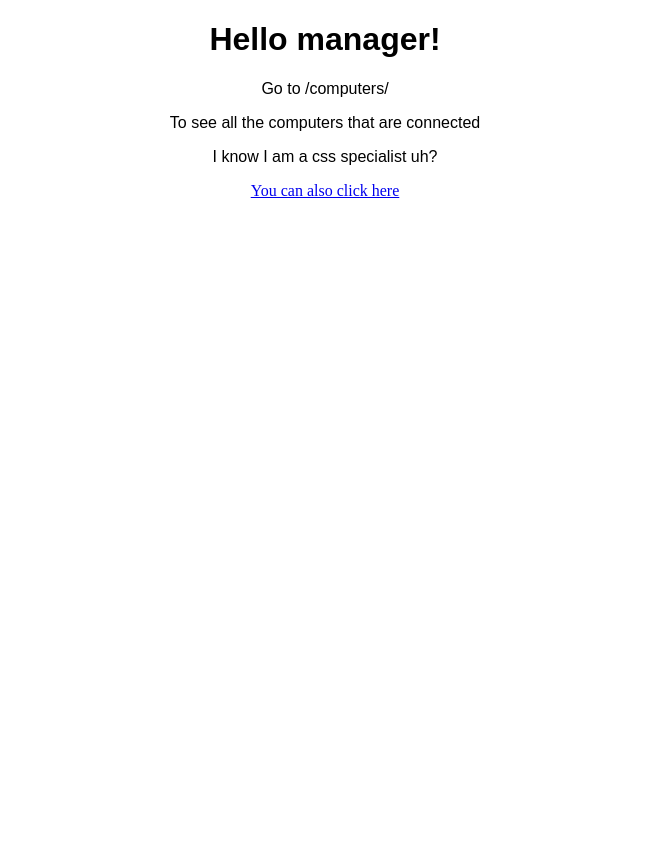
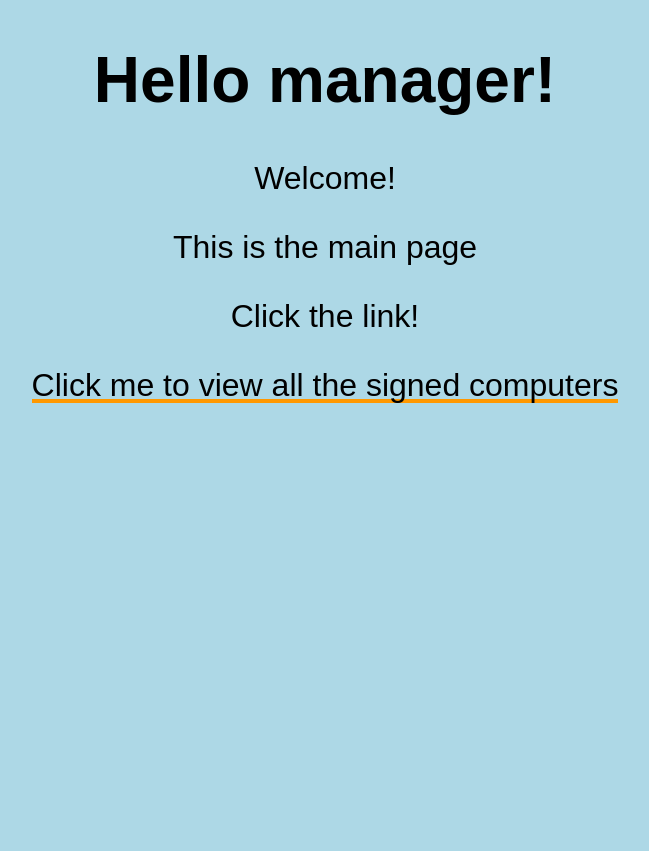
Before and after one commit to PachUp/Monitoring_Project, a Flask app: page / in a window 1280 px wide. Shown: the whole page, without its empty margins (315-964 px from the left). Before the commit the page ends 198 px from the top, so only its background shows below. Run offline with Flask 2, Linux system fonts and the light colour scheme.

Commit message:
Main page design + small adjustments

```diff
--- a/static/css/index.css
+++ b/static/css/index.css
@@ -3,9 +3,41 @@ h1{
     text-align: center;
 }
 p{
-    font-family: sans-serif;
+    font-family: unset;
     text-align: center;
 }
 .computers_link{
     text-align: center;
 }
+body {
+    background-color: lightblue;
+  }
+
+a {
+    background:
+       linear-gradient(
+         to bottom, var(--mainColor) 0%,
+         var(--mainColor) 100%
+       );
+      background-position: 0 100%;
+      background-repeat: repeat-x;
+      background-size: 4px 4px;
+    color: #000;
+    text-decoration: none;
+    transition: background-size .2s;
+  }
+
+  a:hover {
+    background-size: 4px 50px;
+  }
+:root {
+  --mainColor: #ff9800;
+}
+
+body {
+  align-items: center;
+  font-family: 'Montserrat', sans-serif;
+  font-size: 2em;
+  height: 100vh;
+  justify-content: center;
+}
--- a/static/show_computer_data.js
+++ /dev/null
@@ -1,4 +0,0 @@
-<script>
-    document.getElementById("demo").innerHTML = "Nothing"
-
-</script>
--- a/templates/index.html
+++ b/templates/index.html
@@ -7,10 +7,10 @@
 
 
 {% block body%}
-<h1> Hello manager! </h1>
-<p>Go to /computers/</p>
-<p>To see all the computers that are connected</p>
-<p>I know I am a css specialist uh?</p>
-<div class = "computers_link"> <a href="http://192.168.1.181:5000/computers">You can also click here</a></div>
+<h1 class = "title"> Hello manager!</h1>
+<p>Welcome!</p>
+<p>This is the main page</p>
+<p>Click the link!</p>
+<div class = "computers_link"> <a href="http://192.168.1.181:5000/computers">Click me to view all the signed computers</a></div>
 
 {% endblock %}
--- a/templates/show_computer_data.html
+++ b/templates/show_computer_data.html
@@ -31,7 +31,7 @@
 <script>
     $(document).ready(function(){
         setTimeout(function(){
-            $('#content').load("1")
+            $('#content').load("{{computer.id}}")
         }, 5000);
     });
 </script>
```
